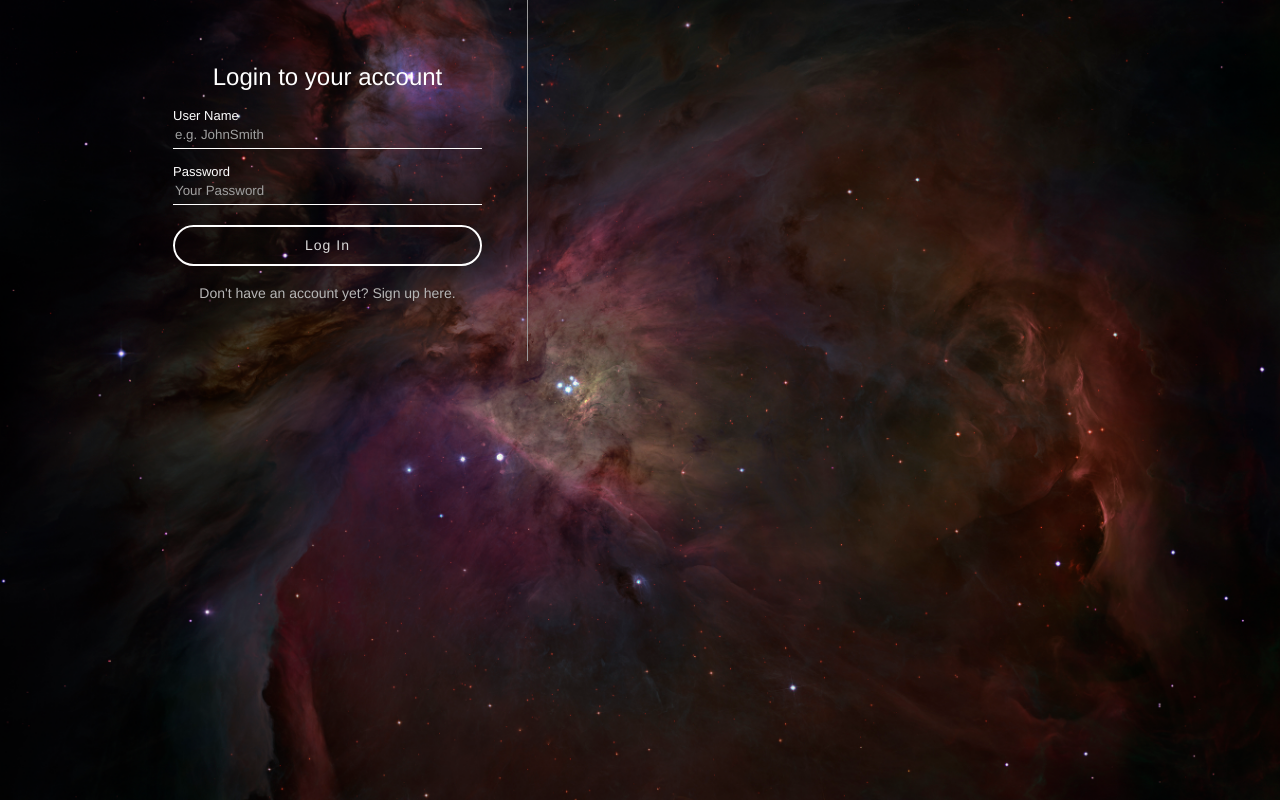
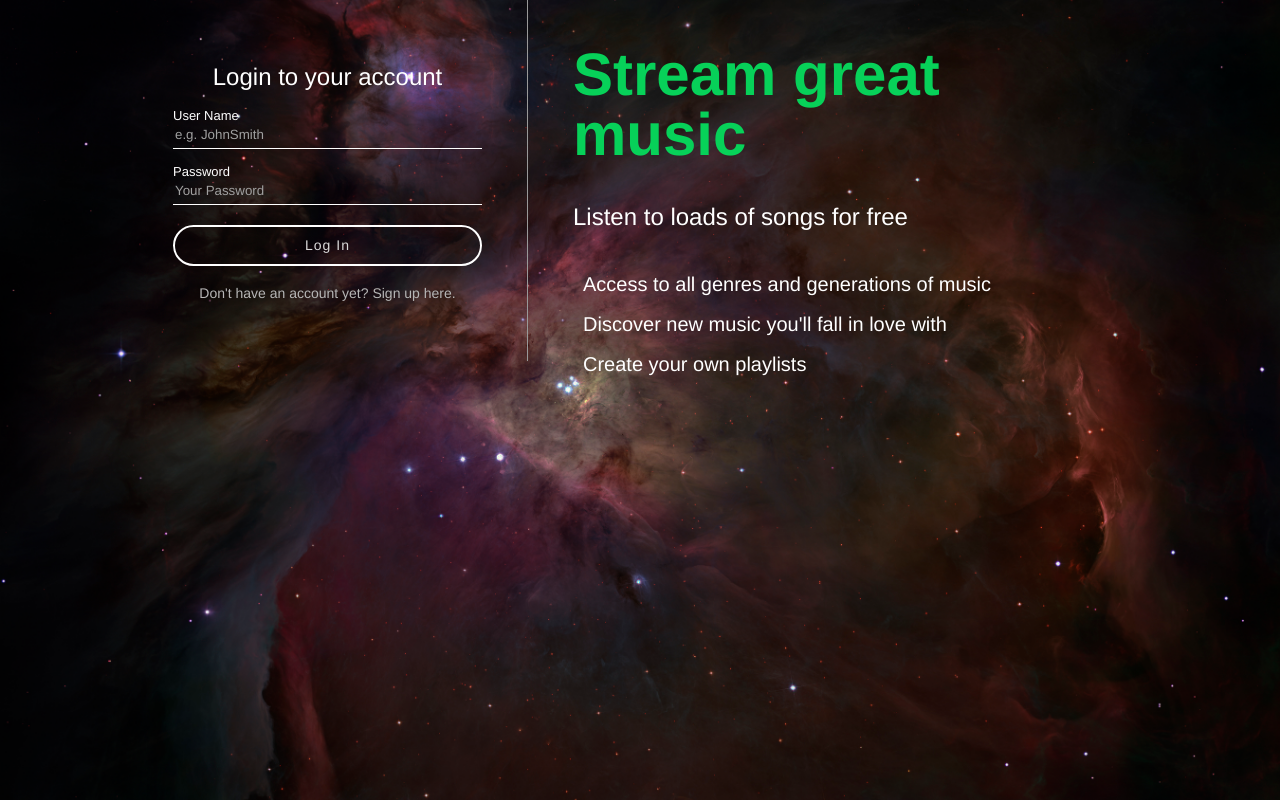
Before and after one commit to Falcon-Punch/Music-Site, a PHP site: page /register.php in a window 1280 px wide. Run offline with PHP 8.4, Linux system fonts and the light colour scheme.

Commit message:
Added and styled text on Login page.

```diff
--- a/assets/css/register.css
+++ b/assets/css/register.css
@@ -113,6 +113,36 @@ html, body
 	display: none;
 }
 
+#loginText
+{
+	padding: 45px;
+	display: table-cell;
+}
+
+#loginText h1
+{
+	color: #07d159;
+	font-size: 60px;
+	font-weight: bold;
+}
+
+#loginText h2
+{
+	margin: 35px 0;
+}
+
+#loginText ul
+{
+	padding: 0;
+}
+
+#loginText li
+{
+	font-size: 20px;
+    padding: 10px;
+    list-style-type: none;
+}
+
 ::-webkit-input-placeholder
 { /* WebKit, Blink, Edge */
     color: #A0A0A0;
--- a/register.php
+++ b/register.php
@@ -121,6 +121,17 @@
 					</div>
 				</form>
 			</div>
+
+			<div id="loginText">
+				<h1>Stream great music</h1>
+				<h2>Listen to loads of songs for free</h2>
+				<ul>
+					<li>Access to all genres and generations of music</li>
+					<li>Discover new music you'll fall in love with</li>
+					<li>Create your own playlists</li>
+				</ul>
+			</div>
+
 		</div>
 	</div>
 </body>
```
